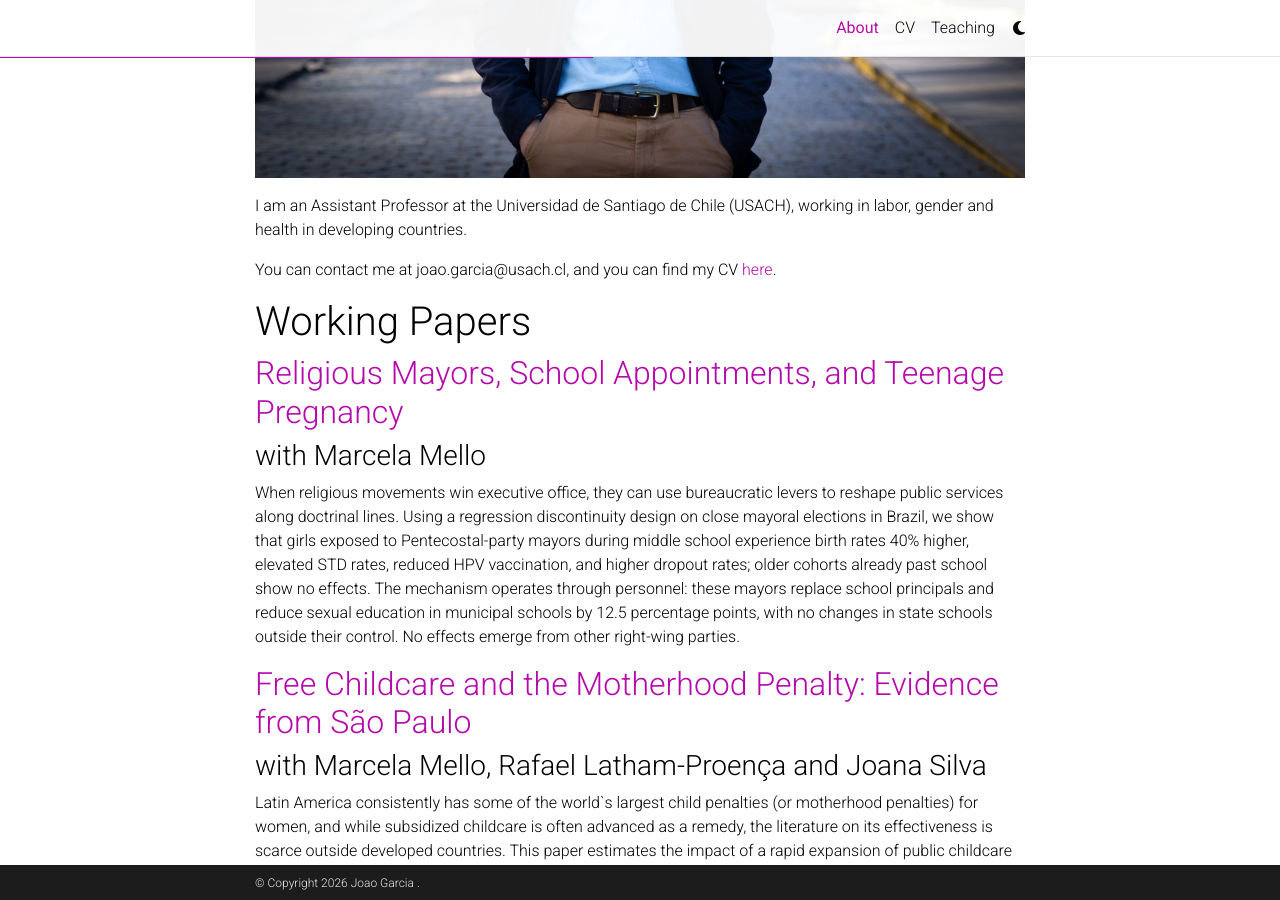
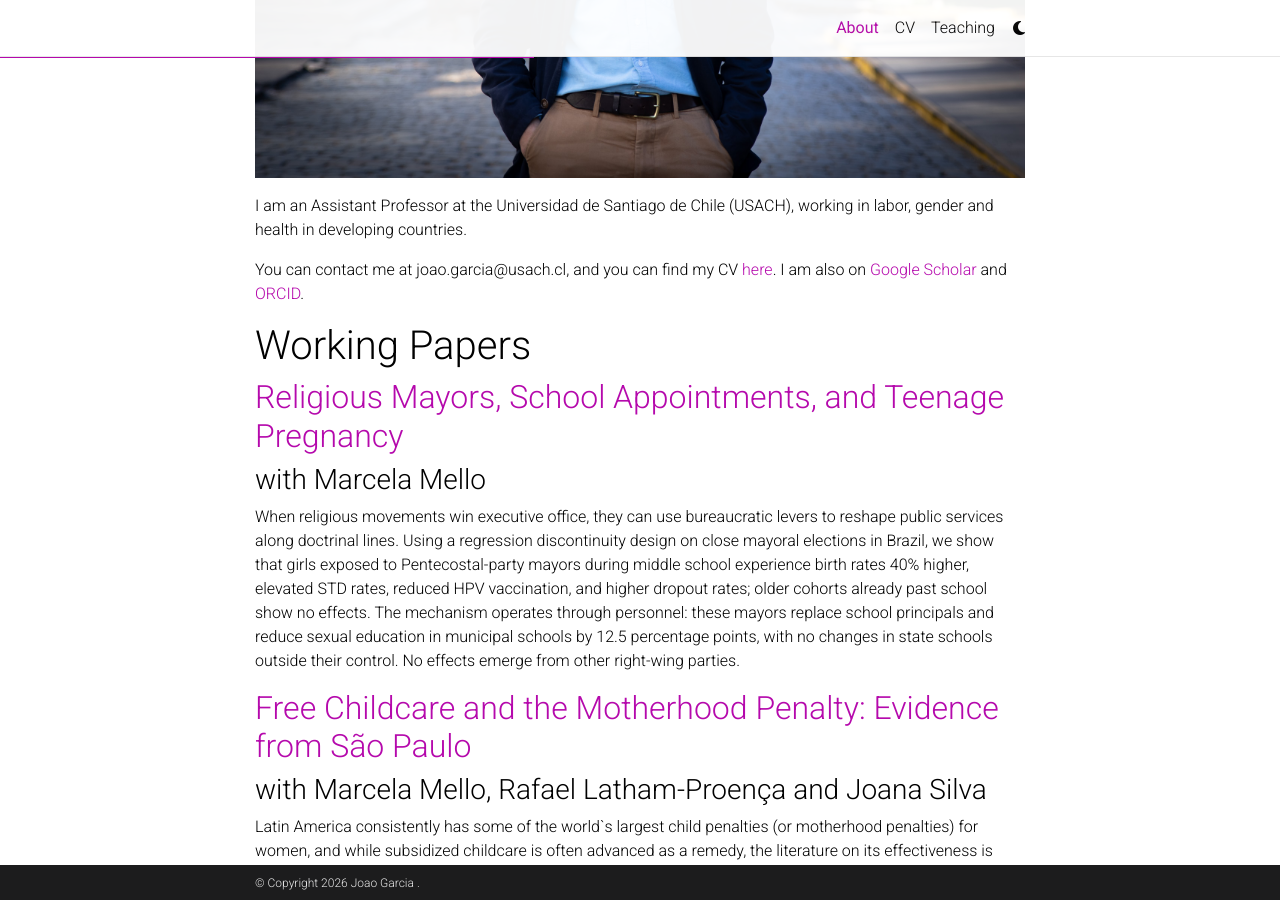
Before and after one commit to jmbvgarcia/jmbvgarcia.github.io, a Jekyll site: the page built from _pages/about.md, in a window 1280 px wide and 900 px high, scrolled down 504 px. Built offline with Jekyll 4.4.1, drawn with Linux system fonts in a browser that asks for light colours; comment, search, counter and statistics services are not loaded; a style sheet for code colours, icons or effects is not loaded; part of the change alters nothing that is shown.

Commit message:
Add Google Scholar and ORCID links
Sets scholar_userid and orcid_id so the theme's academicons render, and
enables the social row on the about page. Also links both inline in the
contact line, since the social row sits below the working papers.

Co-Authored-By: Claude Opus 5 <noreply@anthropic.com>

```diff
--- a/_config.yml
+++ b/_config.yml
@@ -71,10 +71,10 @@ twitter_username: # your Twitter handle
 mastodon_username: # your mastodon instance+username in the format instance.tld/@username
 linkedin_username: joao-garcia-790398226 # your LinkedIn user name
 telegram_username: # your Telegram user name
-scholar_userid: # your Google Scholar ID
+scholar_userid: 2ETYvogAAAAJ # your Google Scholar ID
 semanticscholar_id: # your Semantic Scholar ID
 whatsapp_number: # your WhatsApp number (full phone number in international format. Omit any zeroes, brackets, or dashes when adding the phone number in international format.)
-orcid_id: # your ORCID ID
+orcid_id: 0000-0001-6691-5260 # your ORCID ID
 medium_username: # your Medium username
 quora_username: # your Quora username
 publons_id: # your ID on Publons
--- a/_pages/about.md
+++ b/_pages/about.md
@@ -13,7 +13,7 @@ profile:
 news: false  # includes a list of news items
 latest_posts: false  # includes a list of the newest posts
 selected_papers: false # includes a list of papers marked as "selected={true}"
-social: false  # includes social icons at the bottom of the page
+social: true  # includes social icons at the bottom of the page
 
 ---
 
@@ -21,7 +21,7 @@ social: false  # includes social icons at the bottom of the page
 
 I am an Assistant Professor at the Universidad de Santiago de Chile (USACH), working in labor, gender and health in developing countries.
 
-You can contact me at joao.garcia@usach.cl, and you can find my CV [here][3].
+You can contact me at joao.garcia@usach.cl, and you can find my CV [here][3]. I am also on [Google Scholar][5] and [ORCID][6].
 
 # Working Papers
 
@@ -50,3 +50,5 @@ Having a child with a severe congenital disability deeply impacts family life, y
 [2]:{{ site.url }}/assets/pdf/ZikaPaper.pdf
 [3]:{{ site.url }}/assets/pdf/CV.pdf
 [4]:{{ site.url }}/assets/pdf/PentecostalMayors.pdf
+[5]:https://scholar.google.com/citations?user=2ETYvogAAAAJ
+[6]:https://orcid.org/0000-0001-6691-5260
```
